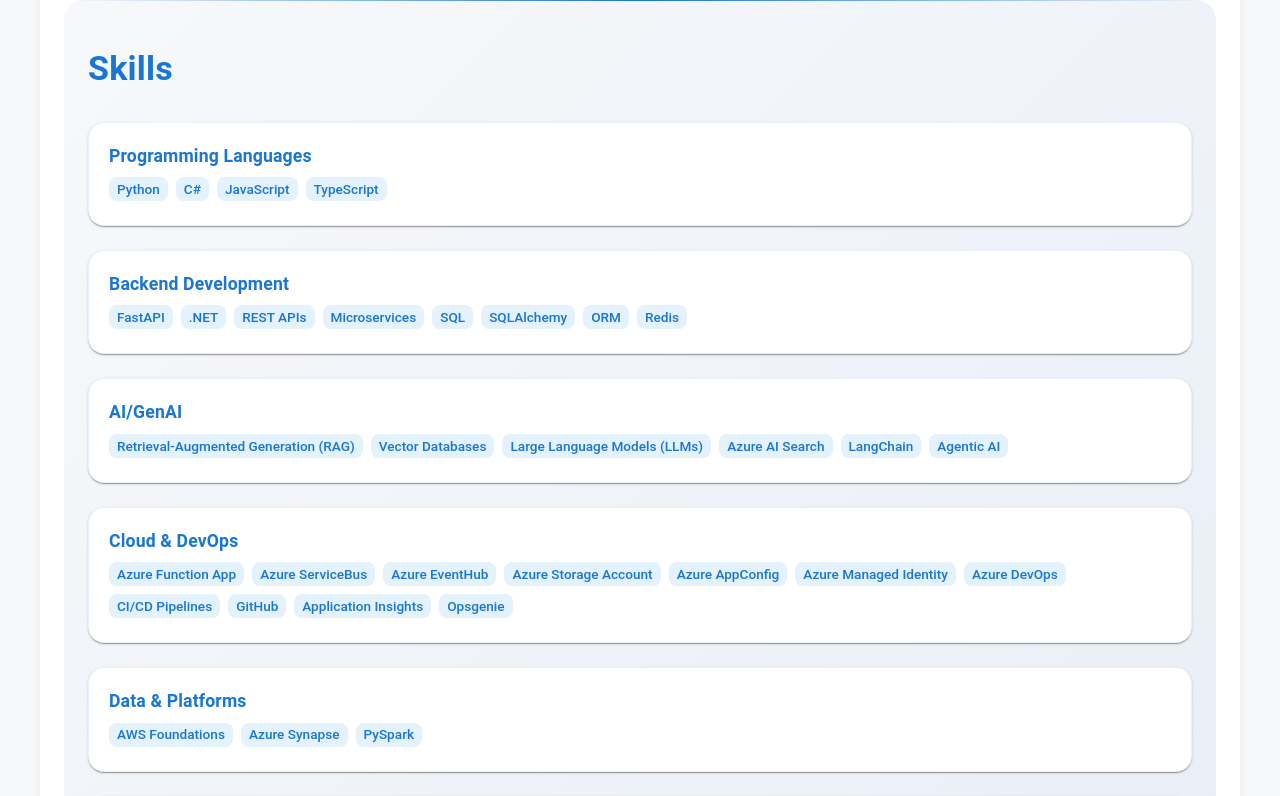
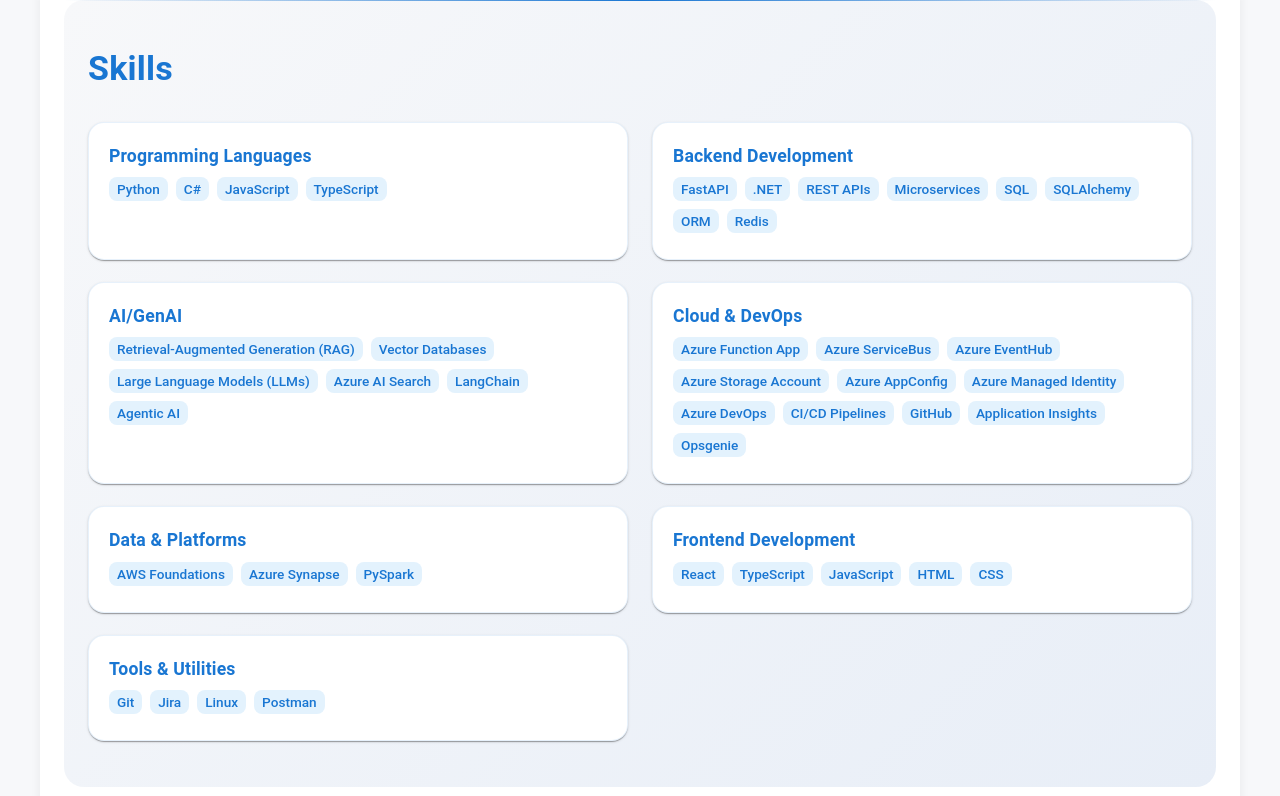
Before and after one commit to mbharti321/manish-portfolio, a React (Create React App) app: page / in a window 1280 px wide. Shown: the part 780-1576 px from the top of the page. Built offline with nearby package versions, Linux system fonts and the light colour scheme; a web font is replaced by a local one.

Commit message:
changes skills layout

```diff
--- a/src/components/Skills/Skills.css
+++ b/src/components/Skills/Skills.css
@@ -27,7 +27,13 @@
 
 .skills-grid {
     width: 100%;
-    flex-direction: column !important;
+    display: grid !important;
+    grid-template-columns: repeat(2, 1fr) !important;
+    gap: 1.5rem !important;
+}
+
+.skills-grid-item {
+    display: flex !important;
 }
 
 .skill-category {
@@ -35,14 +41,8 @@
     border-radius: 16px !important;
     box-shadow: 0 2px 8px rgba(0, 0, 0, 0.07);
     border: 1px solid rgba(25, 118, 210, 0.1);
+    width: 100%;
 }
-
-/* Highlight AI/GenAI category */
-/* .skills-grid-item:nth-child(3) .skill-category {
-    background: linear-gradient(135deg, rgba(102, 126, 234, 0.05) 0%, rgba(118, 75, 162, 0.05) 100%);
-    border: 2px solid rgba(102, 126, 234, 0.3);
-    box-shadow: 0 4px 16px rgba(102, 126, 234, 0.15);
-} */
 
 .skill-category-title {
     font-weight: 600 !important;
@@ -50,26 +50,6 @@
     color: #1976d2 !important;
     margin-bottom: 0.5rem !important;
 }
-
-/* Highlight AI/GenAI title */
-/* .skills-grid-item:nth-child(3) .skill-category-title {
-
-    .skills-grid-item:nth-child(3) .skill-chip {
-        background-color: #f3f4ff !important;
-        color: #667eea !important;
-        border: 1px solid rgba(102, 126, 234, 0.3) !important;
-        font-weight: 600 !important;
-    }
-
-    .skills-grid-item:nth-child(3) .skill-chip:hover {
-        background-color: #667eea !important;
-        color: #fff !important;
-        border-color: #667eea !important;
-    }
-
-    color: #667eea !important;
-    font-weight: 700 !important;
-} */
 
 .skill-chip {
     border-radius: 8px !important;
@@ -87,8 +67,8 @@
 }
 
 @media (max-width: 900px) {
-    .skill-category {
-        width: 100%;
+    .skills-grid {
+        grid-template-columns: 1fr !important;
     }
 }
 
--- a/src/components/Skills/Skills.js
+++ b/src/components/Skills/Skills.js
@@ -74,14 +74,9 @@
         </Typography>
         <Grid container spacing={3} className="skills-grid">
           {Object.entries(skills).map(([category, skillList], index) => (
-            <Grid
-              item
-              xs={12}
-              sm={6}
-              md={4}
+            <div
               key={index}
               className="skills-grid-item"
-              sx={{ display: "flex" }}
             >
               <Card
                 className="skill-category"
@@ -136,7 +131,7 @@
                   </Box>
                 </CardContent>
               </Card>
-            </Grid>
+            </div>
           ))}
         </Grid>
       </Container>
```
